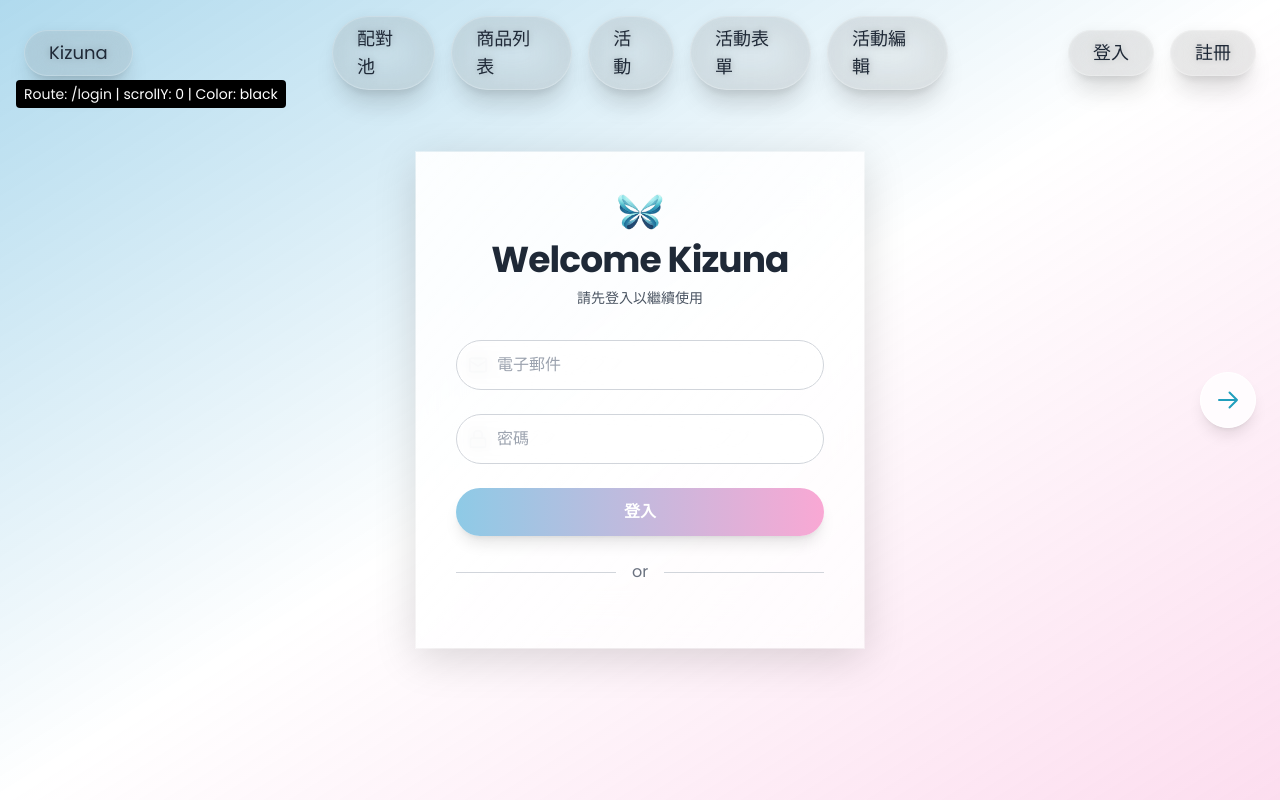
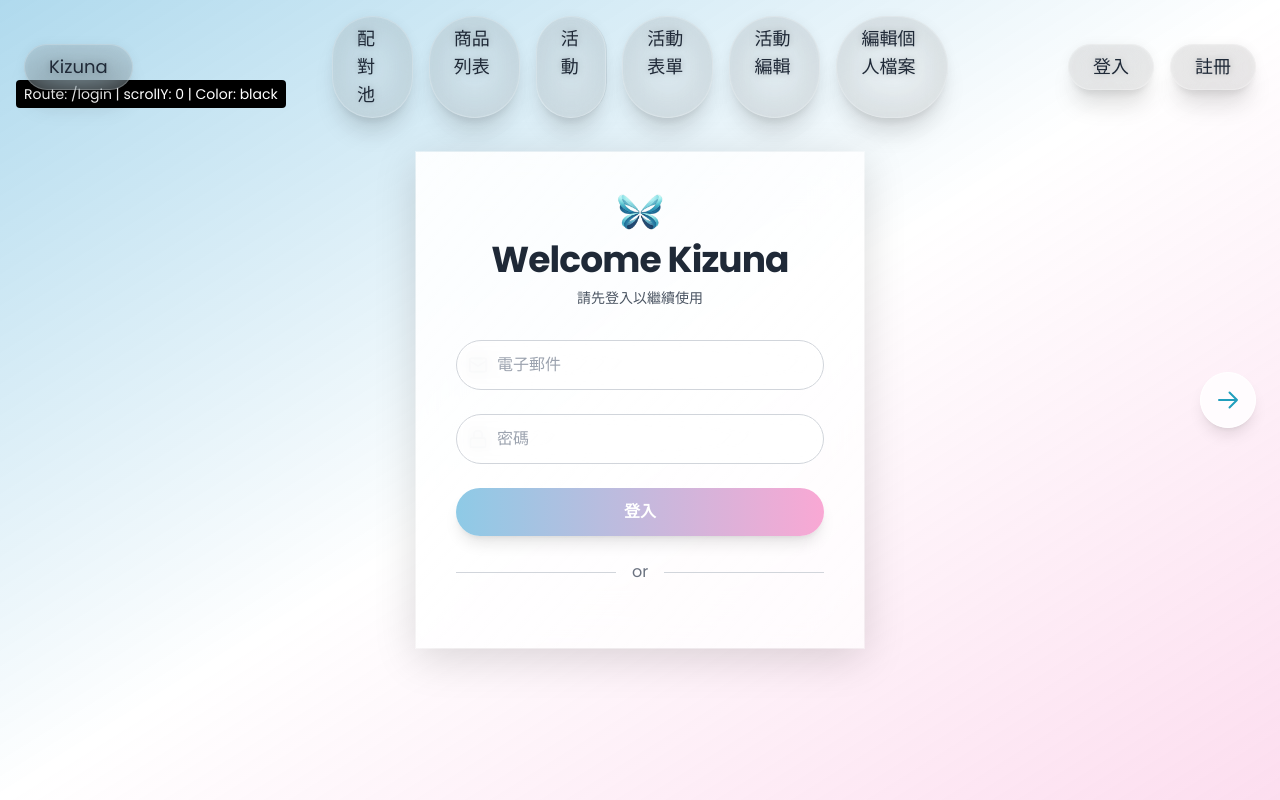
Before and after one commit to Kizuna-team/frontend, a Vue app: page /login in a window 1280 px wide. Built offline with nearby package versions, Linux system fonts and the light colour scheme; no server answers.

Commit message:
chore: temporarily remove personal profile route

```diff
--- a/src/components/Header.vue
+++ b/src/components/Header.vue
@@ -4,7 +4,7 @@ import { useUserStore } from "@/stores/user";
 import { useRoute } from "vue-router";
 import router from "@/router";
 import LiquidNavLink from "@/components/LiquidGlass.vue";
-import { useCartStore } from '@/stores/cart.js';
+import { useCartStore } from "@/stores/cart.js";
 const cartStore = useCartStore();
 const route = useRoute();
 const store = useUserStore();
@@ -69,8 +69,6 @@ onUnmounted(() => {
   window.removeEventListener("click", closeDropdown);
   window.removeEventListener("scroll", handleScroll);
 });
-
-
 </script>
 
 <template>
@@ -84,7 +82,9 @@ onUnmounted(() => {
         {{ getNavTextColor }}
       </div>
       <div class="flex items-center w-1/4">
-        <LiquidNavLink to="/" :colorMode="getNavTextColor">Kizuna</LiquidNavLink>
+        <LiquidNavLink to="/" :colorMode="getNavTextColor"
+          >Kizuna</LiquidNavLink
+        >
       </div>
 
       <div class="flex justify-center flex-1 space-x-4">
@@ -103,6 +103,9 @@ onUnmounted(() => {
         <LiquidNavLink to="/activities/edit/:id" :colorMode="getNavTextColor"
           >活動編輯</LiquidNavLink
         >
+        <LiquidNavLink to="/edit-profile" :colorMode="getNavTextColor"
+          >編輯個人檔案
+        </LiquidNavLink>
       </div>
 
       <template v-if="!store.accessToken">
@@ -140,8 +143,10 @@ onUnmounted(() => {
               <span
                 v-if="cartStore.totalQuantity > 0"
                 class="absolute flex items-center justify-center min-w-[20px] h-5 px-1 text-xs font-semibold text-white rounded-full -top-2 -right-3 bg-[#E44C9B]"
-                >
-                {{ cartStore.totalQuantity > 99 ? '99+' : cartStore.totalQuantity }}
+              >
+                {{
+                  cartStore.totalQuantity > 99 ? "99+" : cartStore.totalQuantity
+                }}
               </span>
               <svg
                 xmlns="http://www.w3.org/2000/svg"
@@ -175,7 +180,8 @@ onUnmounted(() => {
               >
                 目前登入帳號為 : {{ store.username }}
               </div>
-              <RouterLink
+              <!-- 0616 暫時先移到外面  -->
+              <!-- <RouterLink
                 to="/edit-profile"
                 class="flex items-center gap-2 px-4 py-4 text-gray-600 border-b border-gray-300 hover:bg-gray-100"
                 @click="isDropdownOpen = false"
@@ -195,7 +201,7 @@ onUnmounted(() => {
                   />
                 </svg>
                 <span class="whitespace-nowrap">編輯個人檔案</span>
-              </RouterLink>
+              </RouterLink> -->
               <a
                 href="#"
                 class="flex items-center gap-2 px-4 py-4 text-gray-600 border-b border-gray-300 hover:bg-gray-100"
@@ -245,7 +251,6 @@ onUnmounted(() => {
 </template>
 
 <style scoped>
-
 .group:hover .glow {
   opacity: 1;
 }
```
